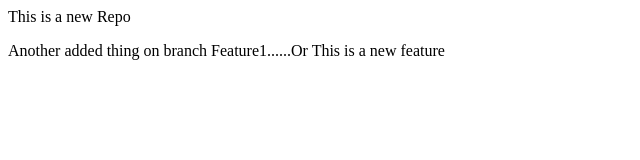
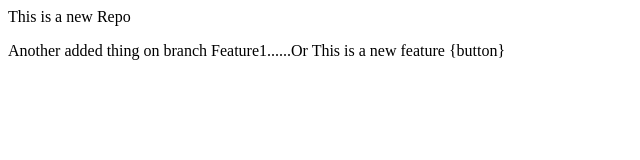
Before and after one commit to ABHAYKR27/localrepo, a plain HTML site: page index.html in a window 1280 px wide. Shown: the full height of the page, 0-640 px from the left. Drawn offline with Linux system fonts and the light colour scheme.

```diff
--- a/index.html
+++ b/index.html
@@ -1,2 +1,2 @@
 <p>This is a new Repo</p>
-<p>Another added thing on branch Feature1......Or This is a new feature</p>
+<p>Another added thing on branch Feature1......Or This is a new feature {button}</p>
```
